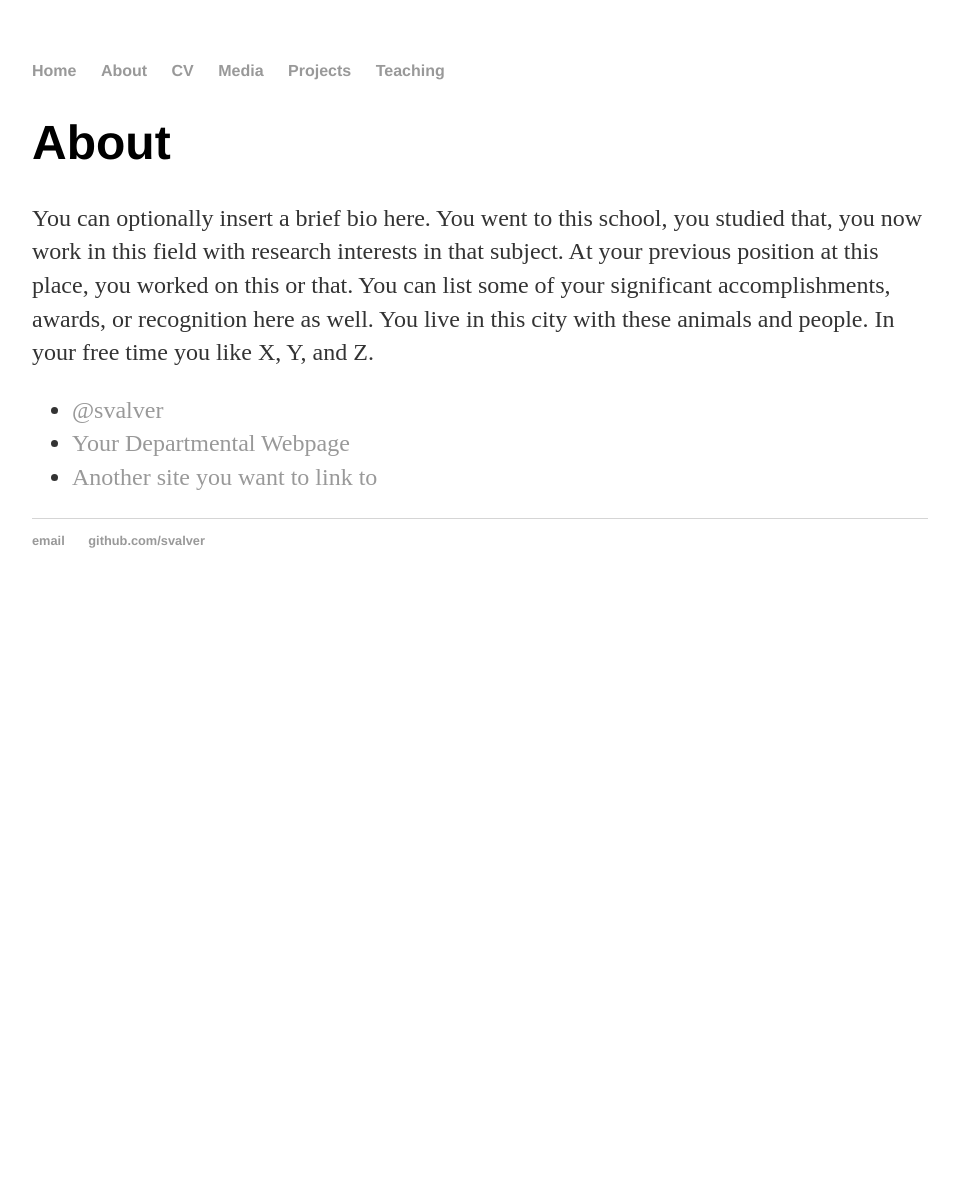
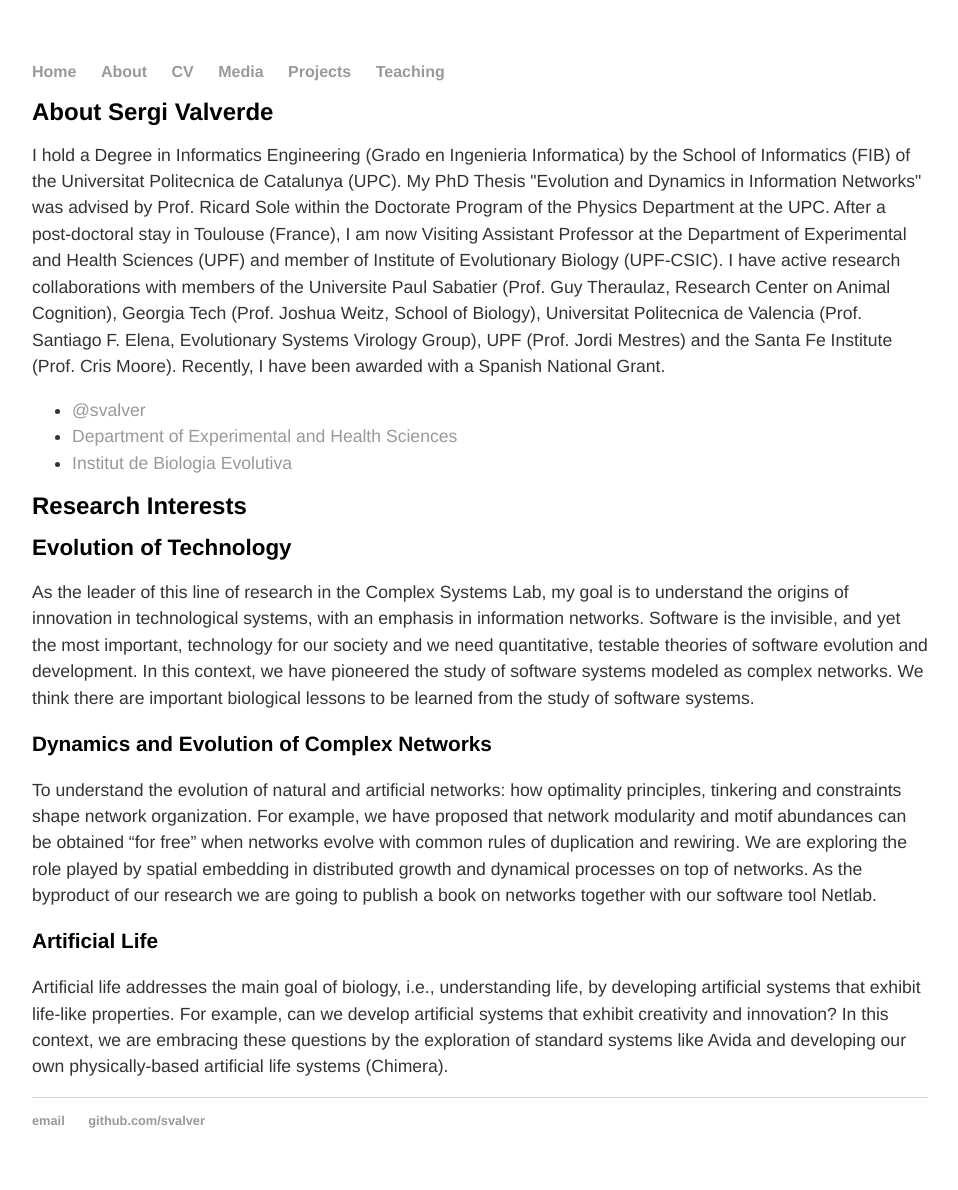
Before and after one commit to svalver/svalver.github.io, a Jekyll site: the page built from about/index.html, in a window 1280 px wide. Shown: the whole page, without its empty margins (160-1118 px from the left). Built offline with Jekyll 4.4.1, drawn with Linux system fonts in a browser that asks for light colours; before the commit the page ends 900 px from its top, so only the background shows below that.

Commit message:
Transfer old contents to new website

```diff
--- a/about/index.html
+++ b/about/index.html
@@ -2,14 +2,43 @@
 layout: default
 title: About Sergi Valverde
 ---
+<div class="about">
+<h1>About Sergi Valverde</h1>
+<p>
+I hold a Degree in Informatics Engineering (Grado en Ingenieria Informatica) by the School
+ of Informatics (FIB) of the Universitat Politecnica de Catalunya (UPC). My PhD Thesis
+ "Evolution and Dynamics in Information Networks" was advised by Prof. Ricard Sole within
+ the Doctorate Program of the Physics Department at the UPC. After a post-doctoral stay
+ in Toulouse (France), I am now Visiting Assistant Professor at the Department of
+ Experimental and Health Sciences (UPF) and member of Institute of Evolutionary
+ Biology (UPF-CSIC).   I have active research collaborations with members of the
+ Universite Paul Sabatier (Prof. Guy Theraulaz, Research Center on Animal Cognition),
+ Georgia Tech (Prof. Joshua Weitz, School of Biology), Universitat Politecnica de Valencia
+ (Prof. Santiago F. Elena, Evolutionary Systems Virology Group), UPF (Prof. Jordi Mestres)
+ and the Santa Fe Institute (Prof. Cris Moore).  Recently, I have been awarded with
+ a Spanish National Grant.
+</p>
+<ul class="contacts">
+		<li><a href="https://twitter.com/svalver">@svalver</a></li>
+		<li><a href="http://www.upf.edu/cexs/">Department of Experimental and Health Sciences</a></li>
+		<li><a href="http://www.ibe.upf-csic.es">Institut de Biologia Evolutiva</a></li>
+</ul>
 
-		<div class="about">
-			<h1>About</h1>
-			<p>You can optionally insert a brief bio here. You went to this school, you studied that, you now work in this field with research interests in that subject. At your previous position at this place, you worked on this or that. You can list some of your significant accomplishments, awards, or recognition here as well. You live in this city with these animals and people. In your free time you like X, Y, and Z.</p>
+<h1>Research Interests</h1>
 
-			<ul class="contacts">
-				<li><a href="#">@svalver</a></li>
-				<li><a href="#">Your Departmental Webpage</a></li>
-				<li><a href="#">Another site you want to link to</a></li>
-				</ul>
-		</div>
+<h2>Evolution of Technology</h2>
+<p>
+As the leader of this line of research in the Complex Systems Lab, my goal is to understand the origins of innovation in technological systems, with an emphasis in information networks. Software is the invisible, and yet the most important, technology for our society and we need quantitative, testable theories of software evolution and development.  In this context, we have pioneered the study of software systems modeled as complex networks. We think there are important biological lessons to be learned from the study of software systems.
+</p>
+
+<h3>Dynamics and Evolution of Complex Networks</h3>
+<p>
+To understand the evolution of natural and artificial networks: how optimality principles, tinkering and constraints shape network organization. For example, we have proposed that network modularity and motif abundances can be obtained “for free” when networks evolve with common rules of duplication and rewiring. We are exploring the role played by spatial embedding in distributed growth and dynamical processes on top of networks. As the byproduct of our research we are going to publish a book on networks together with our software tool Netlab.
+</p>
+
+<h3>Artificial Life</h3>
+
+<p>Artificial life addresses the main goal of biology, i.e., understanding life, by developing artificial systems that exhibit life-like properties. For example, can we develop artificial systems that exhibit creativity and innovation? In this context, we are embracing these questions by the exploration of standard systems like Avida and developing our own physically-based artificial life systems (Chimera).
+</p>
+
+</div>
--- a/css/main.css
+++ b/css/main.css
@@ -1,29 +1,44 @@
-body { margin: 60px auto; width: 70%; }
+body {
+	margin: 60px auto;
+	width: 70%;
+	line-height: 1.5em;
+	font-family: "Helvetica Neue", Helvetica, Arial, sans-serif;
+ }
 
 a { text-decoration: none; color: #999; }
 a:hover { text-decoration: underline; }
 
-p, ul { font-size: 1.5em; line-height: 1.4em; color: #333; }
+p, ul { font-size: 1.1em; line-height: 1.5em; color: #333; }
 
-h1, h2, h3, h4 { font-family: 'Helvetica', 'Arial', 'Sans-Serif'; }
-h1 { font-size: 3em;  }
-h2 { font-size: 2.7em; }
-h3 { font-size: 2.3em; }
-h4 { font-size: 1.9em; }
+h1, h2, h3, h4 {
+	font-family: "Helvetica Neue", Helvetica, Arial, sans-serif;
+}
+h1 { font-size: 1.5em;  }
+h2 { font-size: 1.4em; }
+h3 { font-size: 1.3em; }
+h4 { font-size: 1.2em; }
 
-nav ul, footer ul { font-size: 1em; font-family: 'Helvetica', 'Arial', 'Sans-Serif'; padding: 0px; list-style: none; font-weight: bold; }
+nav ul, footer ul {
+	font-size: 1em;
+    font-family: "Helvetica Neue", Helvetica, Arial, sans-serif;
+	padding: 0px;
+	list-style: none;
+	font-weight: bold;
+}
 nav ul li, footer ul li { display: inline; margin-right: 20px; }
 
 footer { border-top: 1px solid #d5d5d5; font-size: .8em; }
 
 /* Blog */
-ul.posts { margin: 20px auto 40px; font-size: 1.5em; }
+ul.posts { margin: 20px auto 40px; font-size: 1.1em; }
 ul.posts li { list-style: none; }
 
 /* CV */
 .cv { margin: 0px 0px 60px; }
 .cv h1 { font-size: 3em; }
 .cv h2 { font-size: 2em; }
-.cv address, .cv .download { font-family: 'Helvetica', 'Arial', 'Sans-Serif'; }
-.cv address, .cv p { font-size: 1.2em; }
+.cv address, .cv .download {
+    font-family: "Helvetica Neue", Helvetica, Arial, sans-serif;
+}
+.cv address, .cv p { font-size: 1.1em; }
 .cv .download { float: right; font-size: .8em; text-transform: uppercase; }
```
Also changed, not shown: cv/index.html (+25 -14 lines), index.html (+21 -4 lines), images/valverde_header.png (added), 1 other file.
